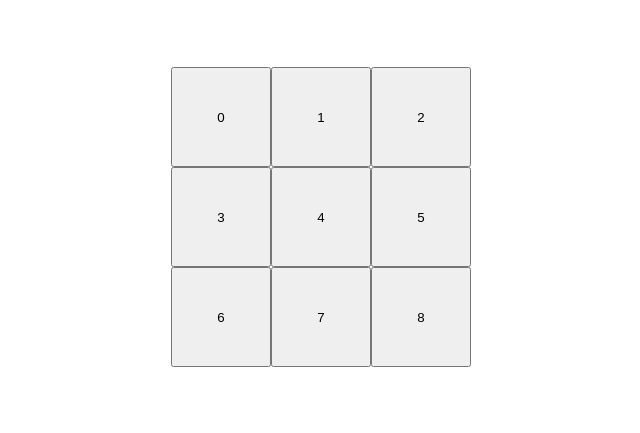
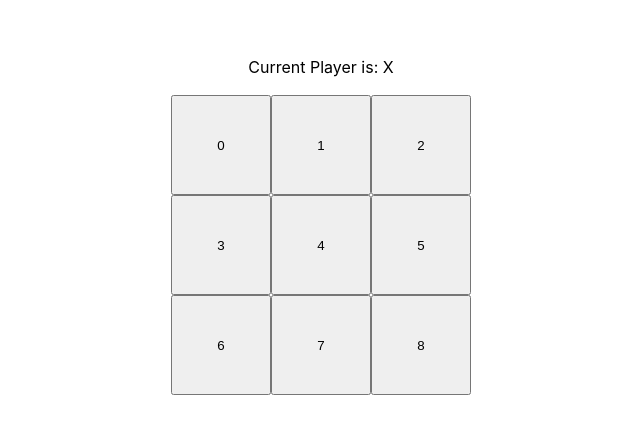
Before and after one commit to ChinyangaTL/tic-tac-toe-tut, a React (Vite) app: page / in a window 1280 px wide. Shown: the part 183-616 px from the top of the page, without its empty margins (319-959 px from the left). Built offline with nearby package versions, Linux system fonts and the light colour scheme.

Commit message:
feat(change-player): add change player function

```diff
--- a/src/App.tsx
+++ b/src/App.tsx
@@ -4,16 +4,22 @@
 
 function App() {
   const [squares, setSquares] = useState(Array(9).fill(""));
+  const [currentPlayer, setCurrentPlayer] = useState("X");
+
+  const changePlayer = () => {
+    currentPlayer === "X" ? setCurrentPlayer("O") : setCurrentPlayer("X");
+  };
 
   useEffect(() => {
     console.log(squares);
   }, []);
   return (
     <>
+      <p>Current Player is: {currentPlayer}</p>
       <div className="board">
         {squares.map((square, index) => {
           return (
-            <button className="square" key={index}>
+            <button onClick={changePlayer} className="square" key={index}>
               {index}
             </button>
           );
```
